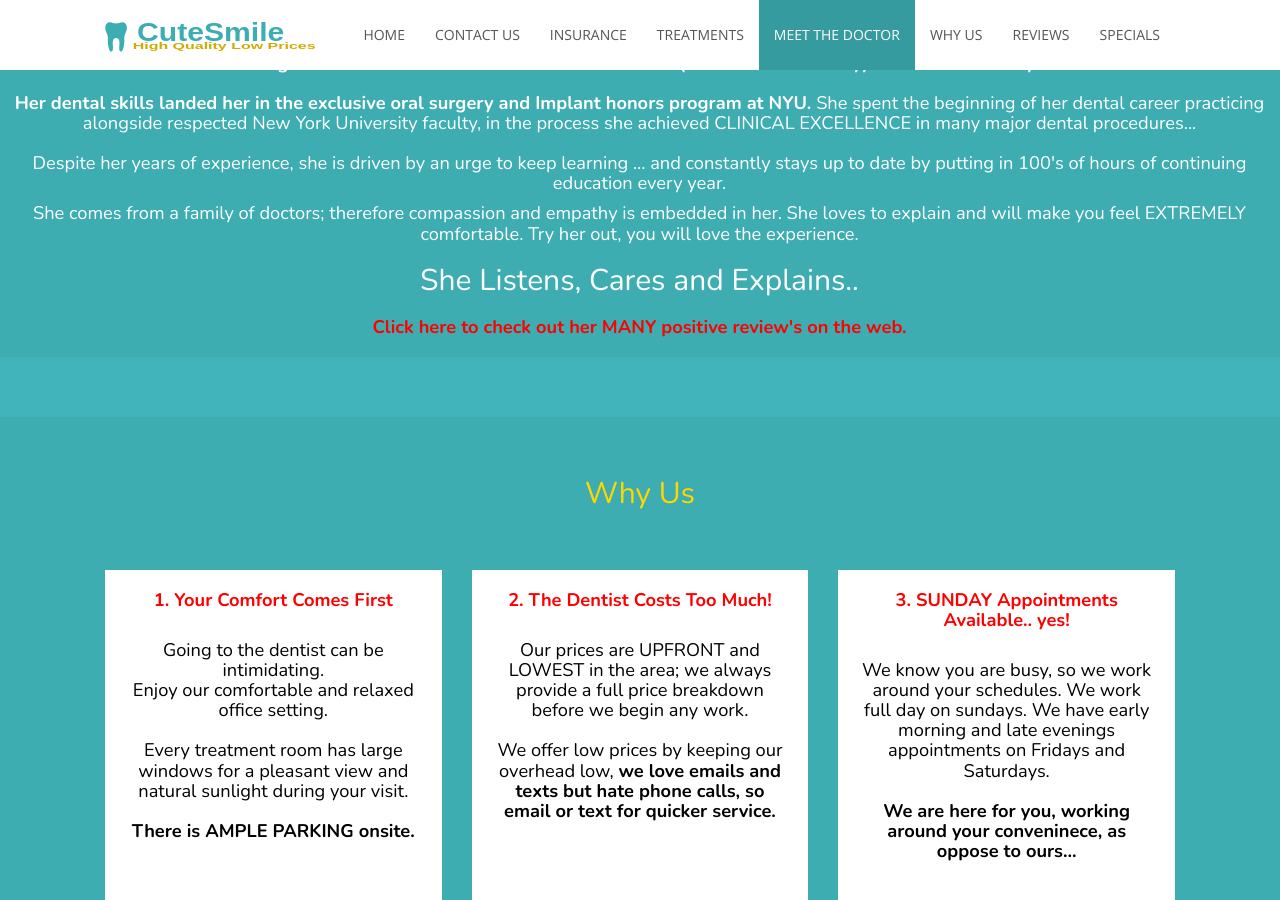
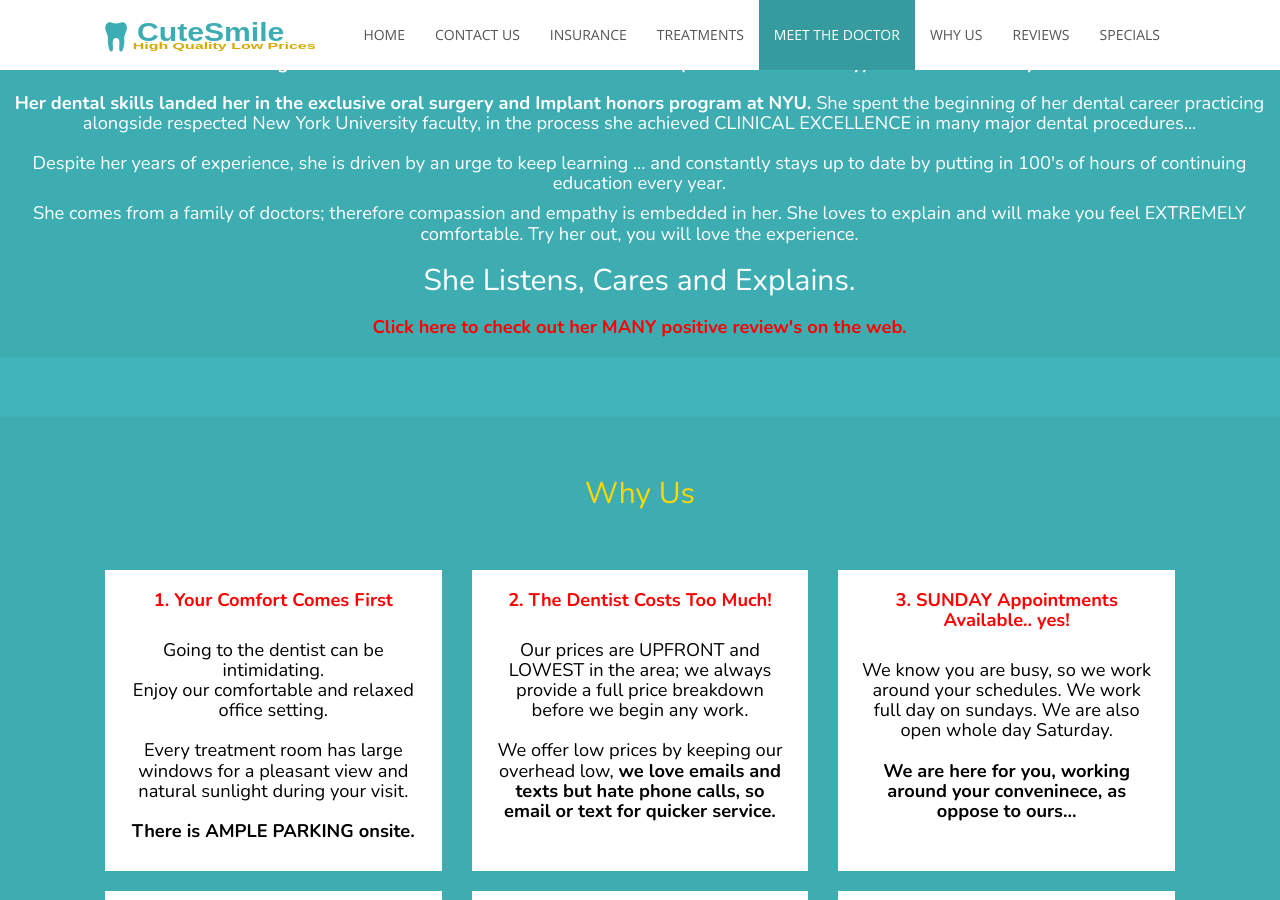
Before and after one commit to dk5646hytio/546Phe345, a Jekyll site: the page built from index.html, in a window 1280 px wide and 900 px high, scrolled down 3235 px. Built offline with Jekyll 4.4.1, drawn with Linux system fonts in a browser that asks for light colours; nearby versions of some CDN libraries.

Commit message:
Minor changes

```diff
--- a/_data/team.yml
+++ b/_data/team.yml
@@ -2,6 +2,6 @@
   tagline: Experience | Trust | Excellence
   image: SK image1.JPG
   closing: She Listens, Cares and Explains!
-  writeup: <p>Dr K as she is lovingly called, is gentle, attentive & caring. She is a Bergen county native and have been serving the Bergen and Hudson county areas of NJ ( Jersey City ) for almost a DECADE. Her extensive dental background is complemented by her DEVOTION to exceptional patient care. </p> <p><B>She graduated as one of the TOP dentist from NYU ( New York University) School of dentistry. <br><br>Her dental skills landed her in the exclusive oral surgery and Implant honors program at NYU. </B>She spent the beginning of her dental career practicing alongside respected New York University faculty, in the process she achieved CLINICAL EXCELLENCE in many major dental procedures...<br><br>Despite her years of experience, she is driven by an urge to keep learning ... and constantly stays up to date by putting in 100's of hours of continuing education every year.</P> <p>She comes from a family of doctors; therefore compassion and empathy is embedded in her. She loves to explain and will make you feel EXTREMELY comfortable. Try her out, you will love the experience.<h2 style="white"><p> She Listens, Cares and Explains..</p></h2> <h4> <a style="color:red" target="_blank" href="http://www.google.com/search?q=dr+samina+kathawala"> <B>Click here to check out her MANY positive review's on the web.</B></a> </h4>
+  writeup: <p>Dr K as she is lovingly called, is gentle, attentive & caring. She is a Bergen county native and have been serving the Bergen and Hudson county areas of NJ ( Jersey City ) for almost a DECADE. Her extensive dental background is complemented by her DEVOTION to exceptional patient care. </p> <p><B>She graduated as one of the TOP dentist from NYU ( New York University) School of dentistry. <br><br>Her dental skills landed her in the exclusive oral surgery and Implant honors program at NYU. </B>She spent the beginning of her dental career practicing alongside respected New York University faculty, in the process she achieved CLINICAL EXCELLENCE in many major dental procedures...<br><br>Despite her years of experience, she is driven by an urge to keep learning ... and constantly stays up to date by putting in 100's of hours of continuing education every year.</P> <p>She comes from a family of doctors; therefore compassion and empathy is embedded in her. She loves to explain and will make you feel EXTREMELY comfortable. Try her out, you will love the experience.<h2 style="white"><p> She Listens, Cares and Explains.</p></h2> <h4> <a style="color:red" target="_blank" href="http://www.google.com/search?q=dr+samina+kathawala"> <B>Click here to check out her MANY positive review's on the web.</B></a> </h4>
   email: cutesmilesnj@gmail.com
   phone: 201 778 0225
--- a/index.html
+++ b/index.html
@@ -211,7 +211,7 @@ layout: default
 
 					<div class="col-sm-6 col-md-4">
                     <div class="icon-box">
-                         <h4 style="color:red"><b>3. SUNDAY  Appointments Available.. yes!</b> <p> <br><p style="color:black">We know you are busy, so we work around your schedules. We work full day on sundays. We have early morning and late evenings appointments on Fridays and Saturdays. <br><br> <B>We are here for you, working around your conveninece, as oppose to ours...</b> <br><br>
+                         <h4 style="color:red"><b>3. SUNDAY  Appointments Available.. yes!</b> <p> <br><p style="color:black">We know you are busy, so we work around your schedules. We work full day on sundays. We are also open whole day Saturday. <br><br> <B>We are here for you, working around your conveninece, as oppose to ours...</b> <br><br>
 						</div>
 						</div>
 
```
